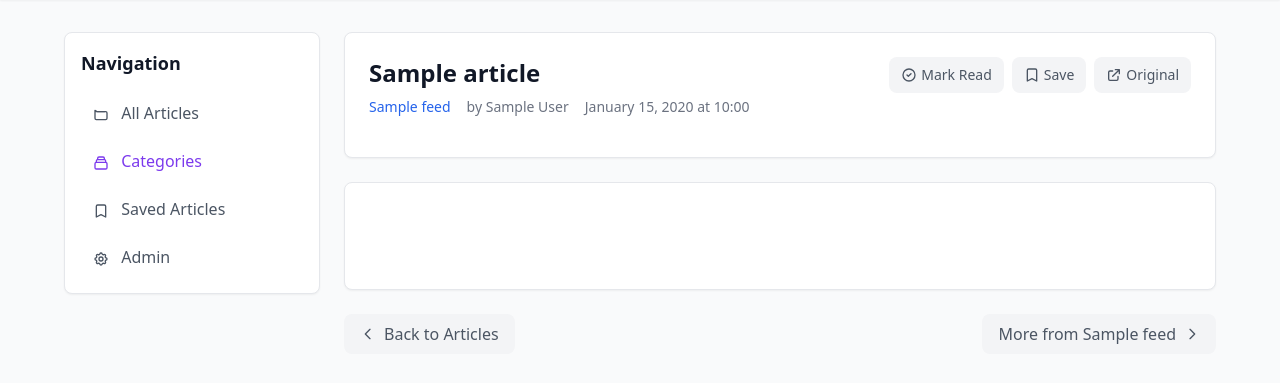
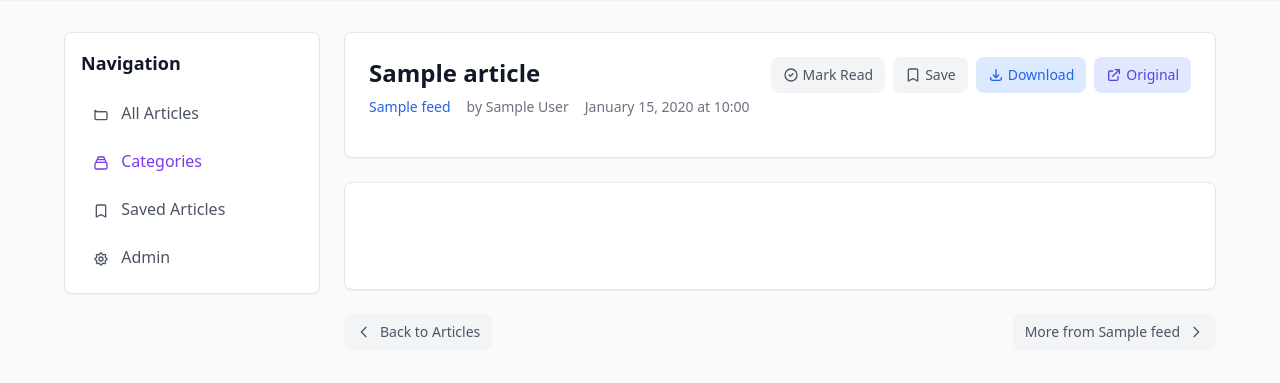
Before and after one commit to dannycab/stupidrss, a FastAPI app: template templates/article.html in a window 1280 px wide. Shown: the part 69-452 px from the top of the page. Run offline with FastAPI, Linux system fonts and the light colour scheme; the template is opened without the code that fills it: most values are stand-ins (such as "Sample title", 1, 10 or a date in 2020); some libraries are stand-ins or nearby versions.

Commit message:
Improve article page UI: Move download and original buttons to top toolbar
- Moved Download and Original buttons to the top toolbar next to Read and Save buttons for better UX\n- Simplified bottom navigation to only include Back and More From buttons\n- Maintained consistent button styling across the interface\n- Changed 'View Original' to 'Original' to match the concise style of other buttons

```diff
--- a/templates/article.html
+++ b/templates/article.html
@@ -140,11 +140,21 @@
                     {% endif %}
                 </button>
 
-                <!-- External Link -->
+                <!-- Download Article Button -->
+                <a href="/api/articles/{{ article.id }}/download"
+                   target="_blank"
+                   class="inline-flex items-center px-3 py-2 text-sm rounded-lg transition-colors bg-blue-100 dark:bg-blue-900/20 text-blue-600 dark:text-blue-400 hover:bg-blue-200 dark:hover:bg-blue-900/40">
+                    <svg class="w-4 h-4 mr-1" fill="none" stroke="currentColor" viewBox="0 0 24 24">
+                        <path stroke-linecap="round" stroke-linejoin="round" stroke-width="2" d="M4 16v1a3 3 0 003 3h10a3 3 0 003-3v-1m-4-4l-4 4m0 0l-4-4m4 4V4"></path>
+                    </svg>
+                    Download
+                </a>
+
+                <!-- Original Link Button -->
                 <a href="{{ article.link }}"
                    target="_blank"
                    rel="noopener noreferrer"
-                   class="inline-flex items-center px-3 py-2 text-sm bg-gray-100 dark:bg-gray-700 text-gray-600 dark:text-gray-300 rounded-lg hover:bg-gray-200 dark:hover:bg-gray-600 transition-colors">
+                   class="inline-flex items-center px-3 py-2 text-sm rounded-lg transition-colors bg-indigo-100 dark:bg-indigo-900/20 text-indigo-600 dark:text-indigo-400 hover:bg-indigo-200 dark:hover:bg-indigo-900/40">
                     <svg class="w-4 h-4 mr-1" fill="none" stroke="currentColor" viewBox="0 0 24 24">
                         <path stroke-linecap="round" stroke-linejoin="round" stroke-width="2" d="M10 6H6a2 2 0 00-2 2v10a2 2 0 002 2h10a2 2 0 002-2v-4M14 4h6m0 0v6m0-6L10 14"></path>
                     </svg>
@@ -293,7 +303,7 @@
     <!-- Navigation -->
     <div class="mt-6 flex justify-between">
         <a href="/"
-           class="inline-flex items-center px-4 py-2 bg-gray-100 dark:bg-gray-700 text-gray-600 dark:text-gray-300 rounded-lg hover:bg-gray-200 dark:hover:bg-gray-600 transition-colors">
+           class="inline-flex items-center px-3 py-2 text-sm rounded-lg transition-colors bg-gray-100 dark:bg-gray-700 text-gray-600 dark:text-gray-300 hover:bg-gray-200 dark:hover:bg-gray-600">
             <svg class="w-4 h-4 mr-2" fill="none" stroke="currentColor" viewBox="0 0 24 24">
                 <path stroke-linecap="round" stroke-linejoin="round" stroke-width="2" d="M15 19l-7-7 7-7"></path>
             </svg>
@@ -301,7 +311,7 @@
         </a>
 
         <a href="/feeds/{{ article.feed.id }}/articles"
-           class="inline-flex items-center px-4 py-2 bg-gray-100 dark:bg-gray-700 text-gray-600 dark:text-gray-300 rounded-lg hover:bg-gray-200 dark:hover:bg-gray-600 transition-colors">
+           class="inline-flex items-center px-3 py-2 text-sm rounded-lg transition-colors bg-gray-100 dark:bg-gray-700 text-gray-600 dark:text-gray-300 hover:bg-gray-200 dark:hover:bg-gray-600">
             More from {{ article.feed.title }}
             <svg class="w-4 h-4 ml-2" fill="none" stroke="currentColor" viewBox="0 0 24 24">
                 <path stroke-linecap="round" stroke-linejoin="round" stroke-width="2" d="M9 5l7 7-7 7"></path>
```
